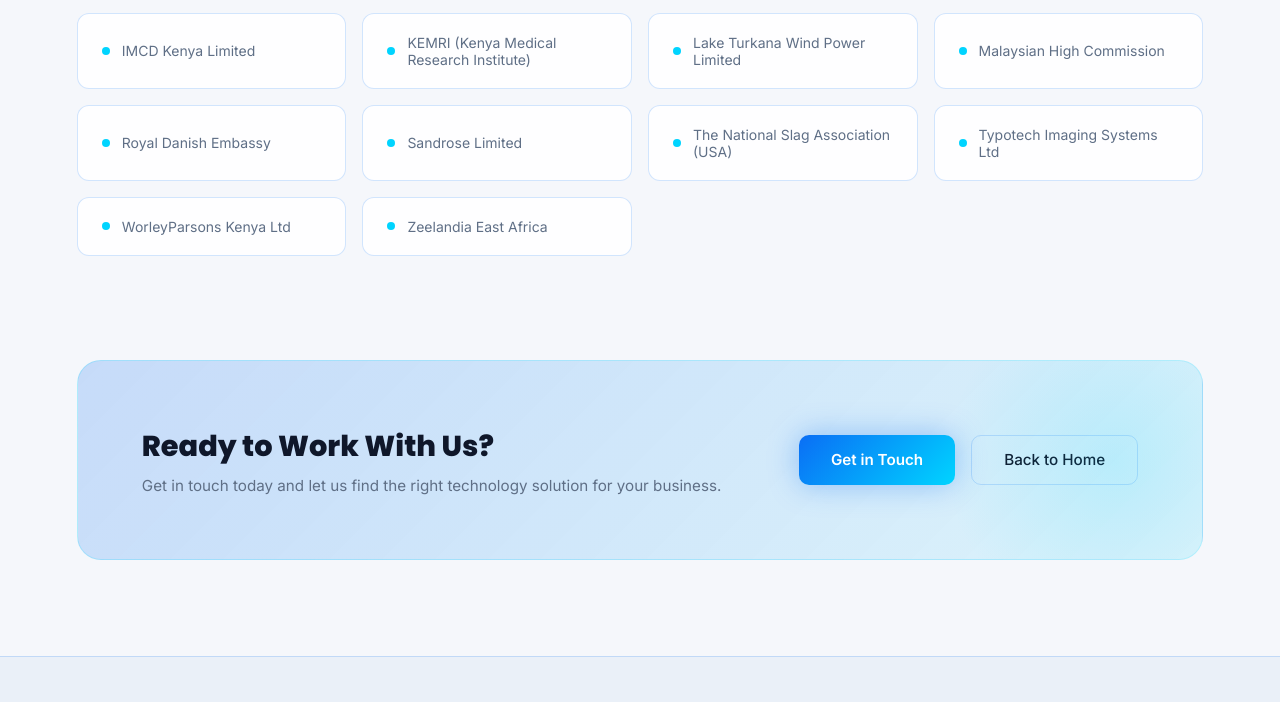
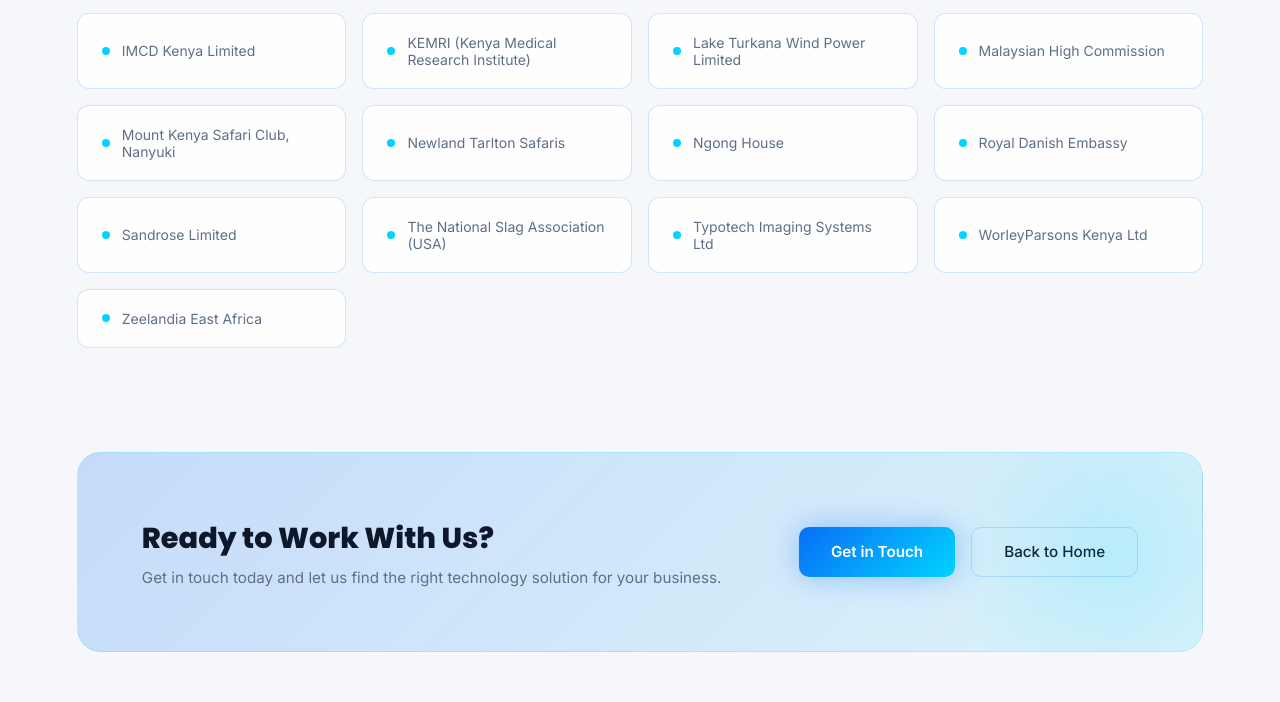
Before and after one commit to Mukuriiaa/ella-cloud-solutions, a website: page about.html in a window 1280 px wide. Shown: the part 4341-5043 px from the top of the page. Drawn offline with nearby package versions, Linux system fonts and the light colour scheme.

Commit message:
Add Mount Kenya Safari Club, Newland Tarlton Safaris, Ngong House to client list

```diff
--- a/about.html
+++ b/about.html
@@ -679,7 +679,7 @@
   </div>
 </section>
 
-<!-- CLIENTS (Alphabetical) -->
+<!-- CLIENTS (UPDATED - Alphabetical with new clients) -->
 <section>
   <div class="section-label">Past &amp; Present</div>
   <div class="section-title">Our Clients</div>
@@ -702,6 +702,9 @@
     <div class="client-card"><span class="client-dot"></span>KEMRI (Kenya Medical Research Institute)</div>
     <div class="client-card"><span class="client-dot"></span>Lake Turkana Wind Power Limited</div>
     <div class="client-card"><span class="client-dot"></span>Malaysian High Commission</div>
+    <div class="client-card"><span class="client-dot"></span>Mount Kenya Safari Club, Nanyuki</div>
+    <div class="client-card"><span class="client-dot"></span>Newland Tarlton Safaris</div>
+    <div class="client-card"><span class="client-dot"></span>Ngong House</div>
     <div class="client-card"><span class="client-dot"></span>Royal Danish Embassy</div>
     <div class="client-card"><span class="client-dot"></span>Sandrose Limited</div>
     <div class="client-card"><span class="client-dot"></span>The National Slag Association (USA)</div>
```
